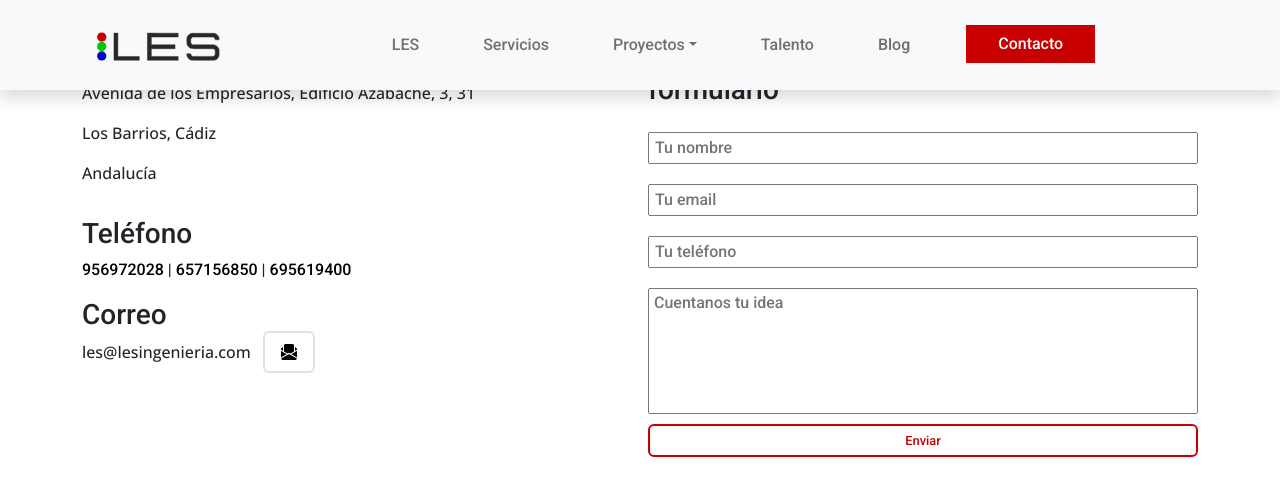
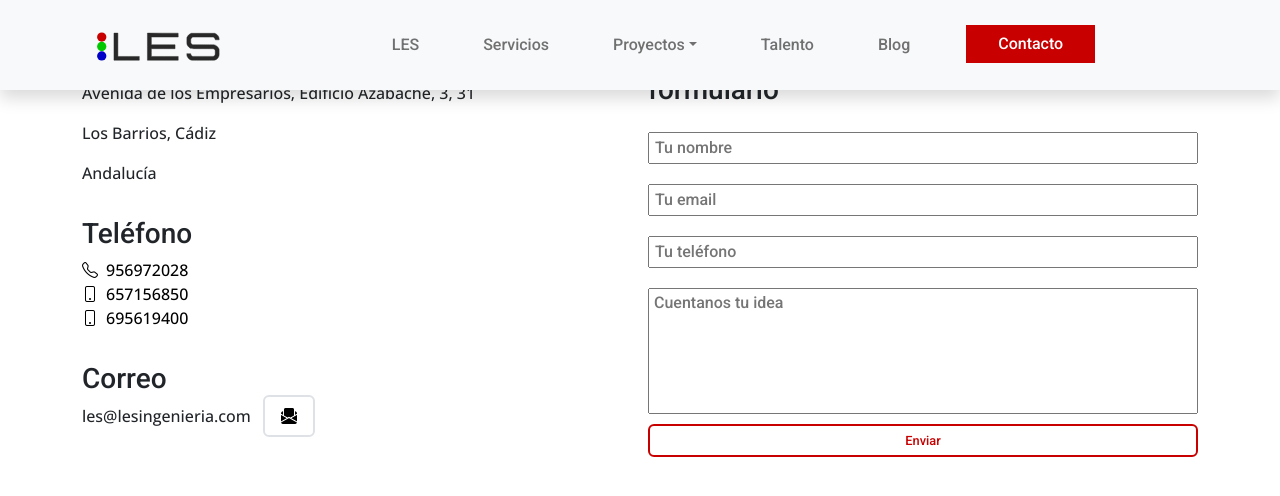
Before and after one commit to lesingenieria/lesingenieria.github.io, a Jekyll site: the page built from contacto.html, in a window 1280 px wide and 900 px high, scrolled down 311 px, cut to the strip 0-585 px from the top of the window. Shown: the top 496 px of the strip. Built offline with Jekyll 4.4.1, drawn with Linux system fonts in a browser that asks for light colours.

Commit message:
Phone decoration contact section

```diff
--- a/contacto.html
+++ b/contacto.html
@@ -45,11 +45,15 @@ layout: default
                         </div>
                         <div class="w-100 mt-3">
                             <h3>Teléfono</h3>
-                            <a class="linkblack" href="tel:956972028">956972028</a> | <a class="linkblack" href="tel:657156850">657156850</a> | <a class="linkblack" href="tel:695619400">695619400</a>
+                            <p class="d-flex flex-column">
+                               <a class="linkblack" href="tel:956972028"><i class="bi bi-telephone me-2"></i>956972028</a>
+                               <a class="linkblack" href="tel:657156850"><i class="bi bi-phone me-2"></i>657156850</a>
+                               <a class="linkblack" href="tel:695619400"><i class="bi bi-phone me-2"></i>695619400</a>
+                            </p>
                         </div>
                         <div class="w-100 mt-3">
                             <h3>Correo</h3>
-                            <p >les@lesingenieria.com <a href="mailto:les@lesingenieria.com"><i class="bi bi-envelope-paper-fill ms-2 linkblack border border-2 rounded py-2 px-3"></i></a></p>
+                            <p>les@lesingenieria.com <a href="mailto:les@lesingenieria.com"><i class="bi bi-envelope-paper-fill ms-2 linkblack border border-2 rounded py-2 px-3"></i></a></p>
                         </div>
                     </div>
                 </div>
```
